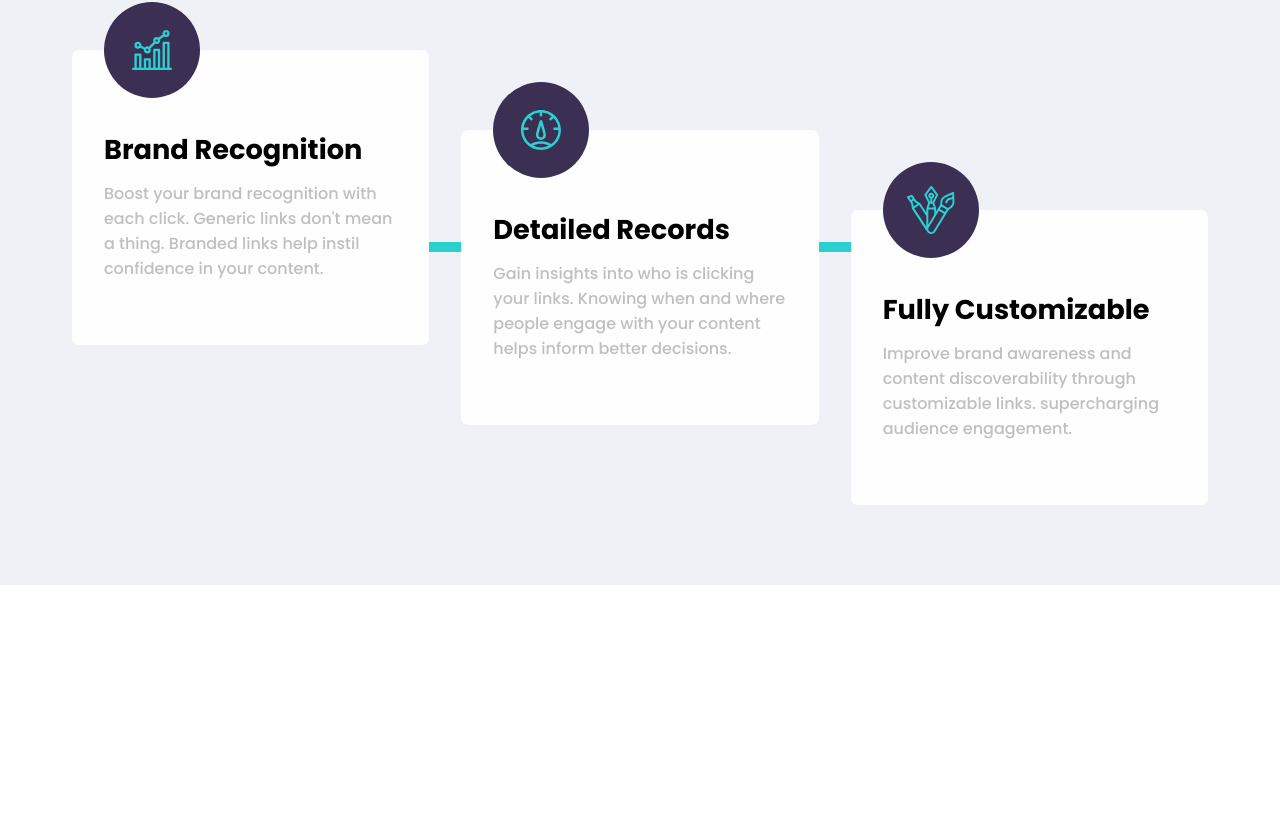
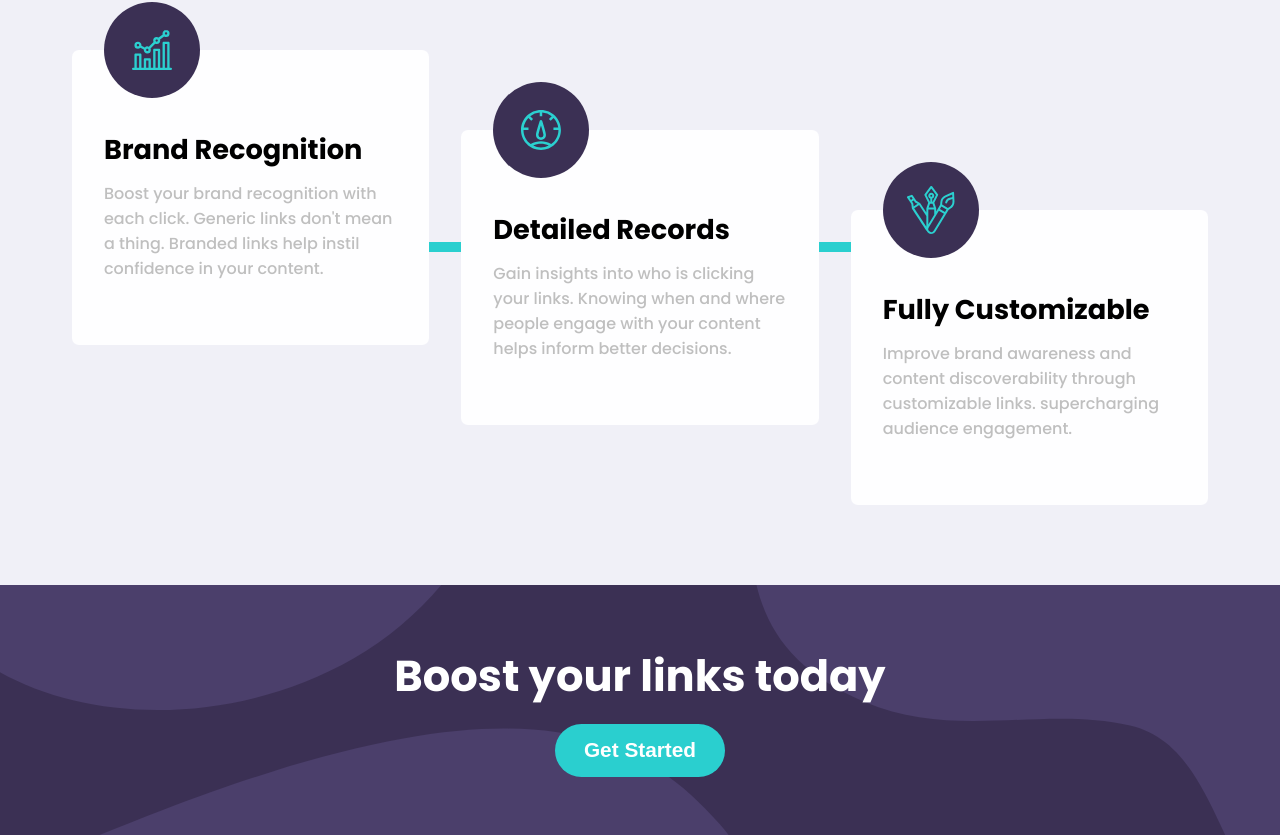
Before and after one commit to Aryan-ki-codepanti/url-shortener-app-fm, a React (Create React App) app: page / in a window 1280 px wide. Shown: the part 1008-1843 px from the top of the page. Before the commit the page ends 1593 px from the top, so only its background shows below. Built offline with nearby package versions, Linux system fonts and the light colour scheme.

Commit message:
Added boost

```diff
--- a/src/App.js
+++ b/src/App.js
@@ -3,6 +3,7 @@ import Hero from "./Components/Hero";
 import Navbar from "./Components/Navbar";
 import FA from "react-fontawesome";
 import Statistics from "./Components/Statistics";
+import Boost from "./Components/Boost";
 
 function App() {
     return (
@@ -15,6 +16,7 @@ function App() {
                 {/* <FA className="super-crazy-colors" name="rocket" size="4x" /> */}
                 <Statistics />
             </div>
+            <Boost />
         </div>
     );
 }
--- /dev/null
+++ b/src/Components/Boost/Boost.css
@@ -0,0 +1,18 @@
+.Boost {
+    text-align: center;
+    background-color: var(--Dark_Violet);
+    background-image: url("/images/bg-boost-desktop.svg");
+    background-repeat: no-repeat;
+    background-position: center;
+    height: 250px;
+    display: flex;
+    gap: 1em;
+    flex-direction: column;
+    justify-content: center;
+    align-items: center;
+}
+
+.Boost h1 {
+    color: white;
+    font-size: 2.7rem;
+}
--- /dev/null
+++ b/src/Components/Boost/index.jsx
@@ -0,0 +1,13 @@
+import React from "react";
+import "./Boost.css";
+
+const Boost = () => {
+    return (
+        <div className="Boost">
+            <h1>Boost your links today</h1>
+            <button className="green-btn">Get Started</button>
+        </div>
+    );
+};
+
+export default Boost;
--- a/src/Components/Hero/Hero.css
+++ b/src/Components/Hero/Hero.css
@@ -39,7 +39,12 @@
     margin-bottom: 2em;
 }
 
-.hero-left .green-btn {
+.hero-left .green-btn,
+.Boost .green-btn {
     font-size: 1.3rem;
     border-radius: 30px;
 }
+.green-btn:hover {
+    transition: background-color 0.3s ease-in-out;
+    background-color: #98e2e2;
+}
```
